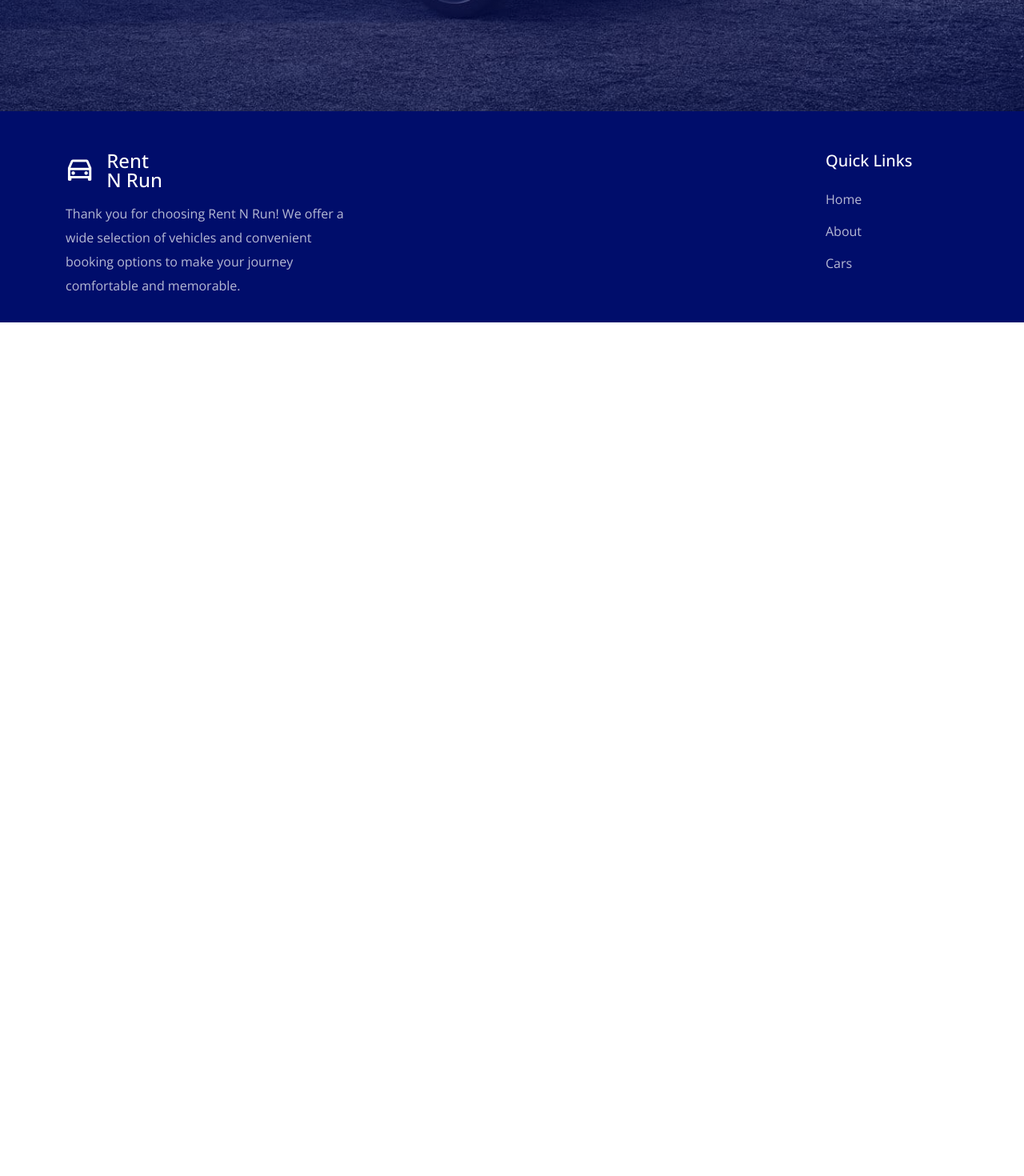
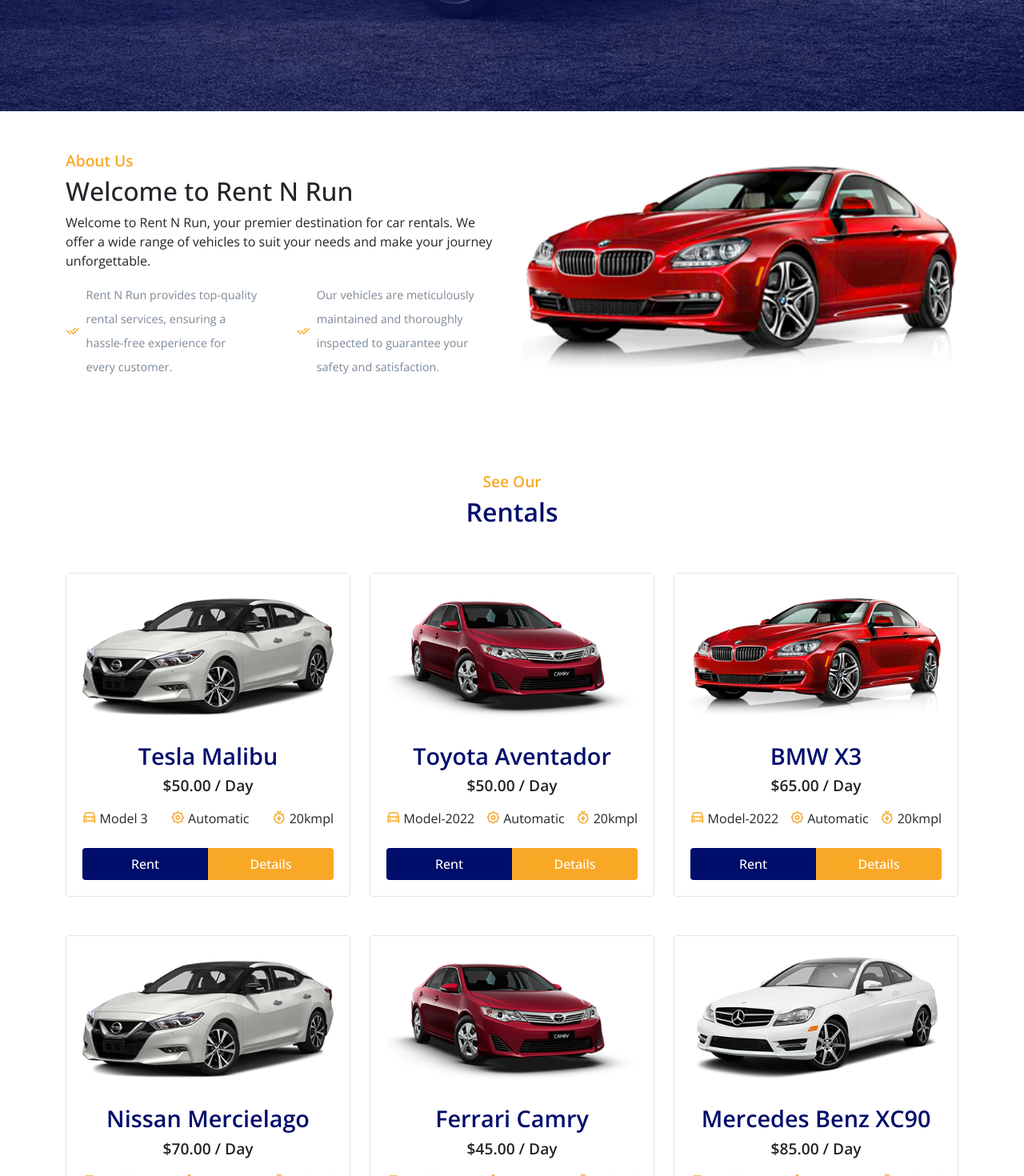
Before and after one commit to aroy1903/Rent_N_Run, a React (Vite) app in the folder frontend/: page /home in a window 1280 px wide. Shown: the part 720-2190 px from the top of the page at 80% size. Before the commit the page ends 1123 px from the top, so only its background shows below. Built offline with nearby package versions, Linux system fonts and the light colour scheme.

Commit message:
finished Home About and Cars pages need to finish the car details page to finalize booking

```diff
--- a/frontend/src/assets/data/carData.jsx
+++ b/frontend/src/assets/data/carData.jsx
@@ -1,16 +1,18 @@
 // import all images from assets/images directory
-import img01 from "../all-images/cars-img/car.png";
-import img02 from "../all-images/cars-img/van.png";
-import img03 from "../all-images/cars-img/truck.png";
-import img04 from "../all-images/cars-img/sports-car.png";
-import img05 from "../all-images/cars-img/electric-car.png";
+import img01 from "../all-images/cars-img/nissan-offer.png";
+import img02 from "../all-images/cars-img/offer-toyota.png";
+import img03 from "../all-images/cars-img/bmw-offer.png";
+import img04 from "../all-images/cars-img/nissan-offer.png";
+import img05 from "../all-images/cars-img/offer-toyota.png";
+import img06 from "../all-images/cars-img/mercedes-offer.png";
+
 
 const carData = [
   {
     id: 1,
-    brand: "Toyota",
+    brand: "Tesla",
     rating: 112,
-    carName: "Toyota Sedan",
+    carName: "Tesla Malibu",
     imgUrl: img01,
     model: "Model 3",
     price: 50,
@@ -19,14 +21,14 @@
     seatType: "Heated seats",
     automatic: "Automatic",
     description:
-      "Lorem ipsum dolor sit amet, consectetur adipiscing elit.",
+      " Dolor labore lorem no accusam sit justo sadipscing labore invidunt voluptua, amet duo et gubergren vero gubergren dolor. At diam. Dolor labore lorem no accusam sit justo sadipscing labore invidunt voluptua, amet duo et gubergren vero gubergren dolor. At diam.",
   },
 
   {
     id: 2,
-    brand: "Ford",
+    brand: "Toyota",
     rating: 102,
-    carName: "Ford Van",
+    carName: "Toyota Aventador",
     imgUrl: img02,
     model: "Model-2022",
     price: 50,
@@ -35,14 +37,14 @@
     seatType: "Heated seats",
     automatic: "Automatic",
     description:
-      "Lorem ipsum dolor sit amet, consectetur adipiscing elit.",
+      " Dolor labore lorem no accusam sit justo sadipscing labore invidunt voluptua, amet duo et gubergren vero gubergren dolor. At diam. Dolor labore lorem no accusam sit justo sadipscing labore invidunt voluptua, amet duo et gubergren vero gubergren dolor. At diam.",
   },
 
   {
     id: 3,
-    brand: "Chevrolet",
+    brand: "BMW",
     rating: 132,
-    carName: "Chevrolet Truck",
+    carName: "BMW X3",
     imgUrl: img03,
     model: "Model-2022",
     price: 65,
@@ -51,14 +53,14 @@
     seatType: "Heated seats",
     automatic: "Automatic",
     description:
-      "Lorem ipsum dolor sit amet, consectetur adipiscing elit.",
+      " Dolor labore lorem no accusam sit justo sadipscing labore invidunt voluptua, amet duo et gubergren vero gubergren dolor. At diam. Dolor labore lorem no accusam sit justo sadipscing labore invidunt voluptua, amet duo et gubergren vero gubergren dolor. At diam.",
   },
 
   {
     id: 4,
-    brand: "Ferrari",
+    brand: "Nissan",
     rating: 102,
-    carName: "Ferrari Sports Car",
+    carName: "Nissan Mercielago",
     imgUrl: img04,
     model: "Model-2022",
     price: 70,
@@ -67,14 +69,14 @@
     seatType: "Heated seats",
     automatic: "Automatic",
     description:
-      "Lorem ipsum dolor sit amet, consectetur adipiscing elit.",
+      " Dolor labore lorem no accusam sit justo sadipscing labore invidunt voluptua, amet duo et gubergren vero gubergren dolor. At diam. Dolor labore lorem no accusam sit justo sadipscing labore invidunt voluptua, amet duo et gubergren vero gubergren dolor. At diam.",
   },
 
   {
     id: 5,
-    brand: "Tesla",
+    brand: "Ferrari",
     rating: 94,
-    carName: "Tesla Electric Car",
+    carName: "Ferrari Camry",
     imgUrl: img05,
     model: "Model-2022",
     price: 45,
@@ -83,8 +85,25 @@
     seatType: "Heated seats",
     automatic: "Automatic",
     description:
-      "Lorem ipsum dolor sit amet, consectetur adipiscing elit.",
+      " Dolor labore lorem no accusam sit justo sadipscing labore invidunt voluptua, amet duo et gubergren vero gubergren dolor. At diam. Dolor labore lorem no accusam sit justo sadipscing labore invidunt voluptua, amet duo et gubergren vero gubergren dolor. At diam.",
   },
+
+  {
+    id: 6,
+    brand: "Mercedes",
+    rating: 119,
+    carName: "Mercedes Benz XC90",
+    imgUrl: img06,
+    model: "Model-2022",
+    price: 85,
+    speed: "20kmpl",
+    gps: "GPS Navigation",
+    seatType: "Heated seats",
+    automatic: "Automatic",
+    description:
+      " Dolor labore lorem no accusam sit justo sadipscing labore invidunt voluptua, amet duo et gubergren vero gubergren dolor. At diam. Dolor labore lorem no accusam sit justo sadipscing labore invidunt voluptua, amet duo et gubergren vero gubergren dolor. At diam.",
+  },
+
 ];
 
 export default carData;
--- a/frontend/src/components/Header/Header.jsx
+++ b/frontend/src/components/Header/Header.jsx
@@ -91,7 +91,7 @@
       <Col lg="2" md="3" sm="0" className="d-flex align-items-center
                             justify-content-end text-end">
         <button className="header__btn">
-          <Link to='/contact'>
+          <Link to='/about'>
             <i className="ri-phone-line"></i> Request a call
           </Link>
         </button>
--- /dev/null
+++ b/frontend/src/components/UI/AboutSection.jsx
@@ -0,0 +1,44 @@
+
+import { Container, Row, Col} from 'reactstrap'
+import '../../styles/about-section.css'
+import aboutImg from '../../assets/all-images/cars-img/bmw-offer.png'
+
+const AboutSection = () => {
+  return <section>
+    <Container>
+        <Row>
+            <Col lg = '6' md = '6'>
+
+            <div className="about__section-content">
+                    <h4 className='section__subtitle'>About Us</h4>
+                    <h2 className="h2 section__title">Welcome to Rent N Run</h2>
+                    <p>Welcome to Rent N Run, your premier destination for car rentals. We offer a wide range of vehicles to suit your needs and make your journey unforgettable.</p>
+
+                <div className="about__section-item d-flex align-items-center">
+                    <p className='section__description d-flex align-items-center gap-2'>
+                        <i className="ri-check-double-line"></i>
+                        Rent N Run provides top-quality rental services, ensuring a hassle-free experience for every customer.
+                    </p>
+
+                     <p className='section__description d-flex align-items-center gap-2'>
+                        <i className="ri-check-double-line"></i>
+                        Our vehicles are meticulously maintained and thoroughly inspected to guarantee your safety and satisfaction.
+                     </p>
+                </div>
+
+
+
+                </div>
+            </Col>
+            <Col lg = '6' md = '6'>
+            <div className="about__img">
+                <img src={aboutImg}
+                    alt="red car" className='w-100'/>
+            </div>
+            </Col>
+        </Row>
+    </Container>
+  </section>
+}
+
+export default AboutSection
--- /dev/null
+++ b/frontend/src/components/UI/CarItem.jsx
@@ -0,0 +1,46 @@
+import { Col } from "reactstrap";
+import { Link } from "react-router-dom";
+import "../../styles/car-item.css";
+
+const CarItem = (props) => {
+  const { imgUrl, model, carName, automatic, speed, price } = props.item;
+
+  return (
+    <Col lg="4" md="4" sm="6" className="mb-5">
+      <div className="car__item">
+        <div className="car__img">
+          <img src={imgUrl} alt="" className="w-100" />
+        </div>
+
+        <div className="car__item-content mt-4">
+          <h4 className="section__title text-center">{carName}</h4>
+          <h6 className="rent__price text-center mt-">
+            ${price}.00 <span>/ Day</span>
+          </h6>
+
+          <div className="car__item-info d-flex align-items-center justify-content-between mt-3 mb-4">
+            <span className=" d-flex align-items-center gap-1">
+              <i className="ri-car-line"></i> {model}
+            </span>
+            <span className=" d-flex align-items-center gap-1">
+              <i className="ri-settings-2-line"></i> {automatic}
+            </span>
+            <span className=" d-flex align-items-center gap-1">
+              <i className="ri-timer-flash-line"></i> {speed}
+            </span>
+          </div>
+
+          <button className=" w-50 car__item-btn car__btn-rent">
+            <Link to={`/cars/${carName}`}>Rent</Link>
+          </button>
+
+          <button className=" w-50 car__item-btn car__btn-details">
+            <Link to={`/cars/${carName}`}>Details</Link>
+          </button>
+        </div>
+      </div>
+    </Col>
+  );
+};
+
+export default CarItem;
--- a/frontend/src/components/UI/HeroSlider.jsx
+++ b/frontend/src/components/UI/HeroSlider.jsx
@@ -26,7 +26,7 @@
         <div className="slider__item slider__item-01 mt0">
             <Container>
                 <div className="slider__content">
-                    <h4 className="text-light mb-3">For Rent $100 Per Day </h4>
+                    <h4 className="text-light mb-3">For Rent $70 Per Day</h4>
                         <h1 className='text-light mb-4'>Book Now and Get 30% Off</h1>
                         <button className="btn reserve__btn mt-4">
                             <Link to ='/cars'>Reserve Now</Link>
@@ -39,7 +39,7 @@
         <div className="slider__item slider__item-02 mt0">
             <Container>
                 <div className="slider__content">
-                    <h4 className="text-light mb-3">For Rent $100 Per Day </h4>
+                    <h4 className="text-light mb-3">For Rent $45 Per Day </h4>
                         <h1 className='text-light mb-4'> Book Now and Get 30% Off</h1>
                         <button className="btn reserve__btn mt-4">
                             <Link to ='/cars'>Reserve Now</Link>
@@ -52,7 +52,7 @@
         <div className="slider__item slider__item-03 mt0">
             <Container>
                 <div className="slider__content">
-                    <h4 className="text-light mb-3">For Rent $100 Per Day </h4>
+                    <h4 className="text-light mb-3">For Rent $55 Per Day </h4>
                         <h1 className='text-light mb-4'>Book Now and Get 30% Off</h1>
                         <button className="btn reserve__btn mt-4">
                             <Link to ='/cars'>Reserve Now</Link>
--- a/frontend/src/pages/About.jsx
+++ b/frontend/src/pages/About.jsx
@@ -1,9 +1,8 @@
+import AboutSection from "../components/UI/AboutSection"
 
 const About = () => {
   return (
-    <div>
-
-    </div>
+    <AboutSection/>
   )
 }
 
--- a/frontend/src/pages/CarDetails.jsx
+++ b/frontend/src/pages/CarDetails.jsx
@@ -1,10 +1,6 @@
 
 const CarDetails = () => {
-  return (
-    <div>
-
-    </div>
-  )
+  return
 }
 
 export default CarDetails
--- a/frontend/src/pages/CarListing.jsx
+++ b/frontend/src/pages/CarListing.jsx
@@ -1,9 +1,22 @@
+import CarItem from "../components/UI/CarItem"
+import { Container, Row, Col } from "reactstrap"
+import carData from "../assets/data/carData"
 
 const CarListing = () => {
   return (
-    <div>
-
-    </div>
+    <section>
+    <Container>
+      <Row>
+        <Col lg="12" className="text-center mb-5">
+          <h6 className="section__subtitle">See Our</h6>
+          <h2 className="section__title">Rentals</h2>
+        </Col>
+        {carData.map((item) => (
+          <CarItem item={item} key={item.id} />
+        ))}
+      </Row>
+    </Container>
+  </section>
   )
 }
 
--- a/frontend/src/pages/Home.jsx
+++ b/frontend/src/pages/Home.jsx
@@ -1,13 +1,34 @@
-
+// eslint-disable-next-line no-unused-vars
+import { Container, Row, Col } from "reactstrap"
 import HeroSlider from "../components/UI/HeroSlider.jsx"
 import Helmet from "../components/Helmet/Helmet.jsx"
-
+import AboutSection from "../components/UI/AboutSection.jsx"
+import CarItem from "../components/UI/CarItem.jsx" // Import the CarItem component
+import carData from '../assets/data/carData.jsx'
 
 const Home = () => {
   return (
-    <Helmet title = 'Home'>
+    <Helmet title="Home">
       <section className="p-0 hero__slider-section">
-        <HeroSlider/>
+        <HeroSlider />
+      </section>
+
+      {/* ==========About Section=========== */}
+      <AboutSection />
+
+      {/* ==========Car Details =========== */}
+      <section>
+        <Container>
+          <Row>
+            <Col lg="12" className="text-center mb-5">
+              <h6 className="section__subtitle">See Our</h6>
+              <h2 className="section__title">Rentals</h2>
+            </Col>
+            {carData.map((item) => (
+              <CarItem item={item} key={item.id} />
+            ))}
+          </Row>
+        </Container>
       </section>
     </Helmet>
   )
--- /dev/null
+++ b/frontend/src/styles/about-section.css
@@ -0,0 +1,17 @@
+.about__section-item {
+    display: grid;
+    grid-template-columns: auto 1fr;
+    grid-column-gap: 1rem;
+    column-gap: 3rem;
+}
+
+.section__description {
+    display: flex;
+    align-items: center;
+    gap: 0.5rem;
+}
+
+.about__section-item p i{
+    color: #f9a826;
+    font-size: 1.1rem;
+}
--- /dev/null
+++ b/frontend/src/styles/car-item.css
@@ -0,0 +1,93 @@
+.car__item {
+    border: 1px solid #7c8a9736;
+    padding: 20px;
+    border-radius: 5px;
+  }
+
+  .car__item-info span i {
+    color: #f9a826;
+    font-size: 1.1rem;
+  }
+
+  .car__item-btn {
+    border-radius: 0;
+    border: none;
+    outline: none;
+    background: #000d6b;
+    padding: 8px 0px;
+  }
+
+  .car__item-btn a {
+    text-decoration: none;
+    color: #fff;
+    font-weight: 500;
+  }
+
+  .car__item-btn a:hover {
+    color: #fff;
+  }
+  .car__btn-details {
+    background: #f9a826;
+    border-radius: 0px 4px 4px 0px;
+  }
+
+  .car__btn-rent {
+    border-radius: 4px 0px 0px 4px;
+  }
+
+  .car__item-content h4 {
+    font-size: 1.8rem;
+  }
+
+  .car__item-content h6 {
+    font-size: 1.2rem;
+    font-weight: 600;
+  }
+
+  @media only screen and (max-width: 992px) {
+    .car__item h4 {
+      font-size: 1.1rem;
+      margin-bottom: 0;
+    }
+
+    .car__item h6 {
+      font-size: 1rem;
+      margin-top: 10px;
+    }
+
+    .car__item-info {
+      flex-wrap: wrap;
+    }
+
+    .car__item-info span {
+      font-size: 0.8rem;
+      justify-content: space-between;
+    }
+
+    .car__item-btn {
+      padding: 5px 10px;
+      font-size: 0.9rem;
+    }
+  }
+
+  @media only screen and (max-width: 768px) {
+    .car__item h4 {
+      font-size: 1rem;
+    }
+
+    .car__item h6 {
+      font-size: 0.9rem;
+    }
+
+    .car__item-info span {
+      font-size: 0.7rem;
+    }
+
+    .car__item-info span i {
+      font-size: 0.9rem;
+    }
+
+    .car__item-btn {
+      font-size: 0.8rem;
+    }
+  }
```
